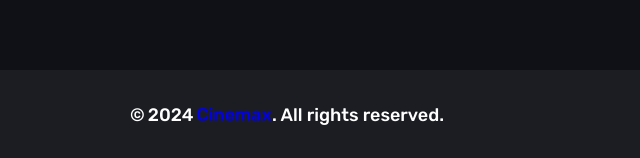
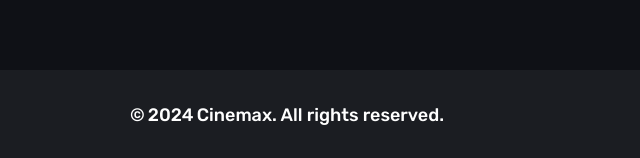
Before and after one commit to karanrajak19/download, a plain HTML site: page about.html in a window 1280 px wide. Shown: the part 639-797 px from the top of the page, 353-993 px from the left. Drawn offline with nearby package versions, Linux system fonts and the light colour scheme.

Commit message:
Update about.html

```diff
--- a/about.html
+++ b/about.html
@@ -38,7 +38,7 @@
     </section>
   </main>
 
-  <div class="footer">&copy;<span id="year"> </span> <span> <a href="#">Cinemax</a>. All rights reserved.</span></div>
+  <div class="footer">&copy;<span id="year"> </span>Cinemax. All rights reserved.</span></div>
 
   <script src="script.js"></script>
 </body>
```
